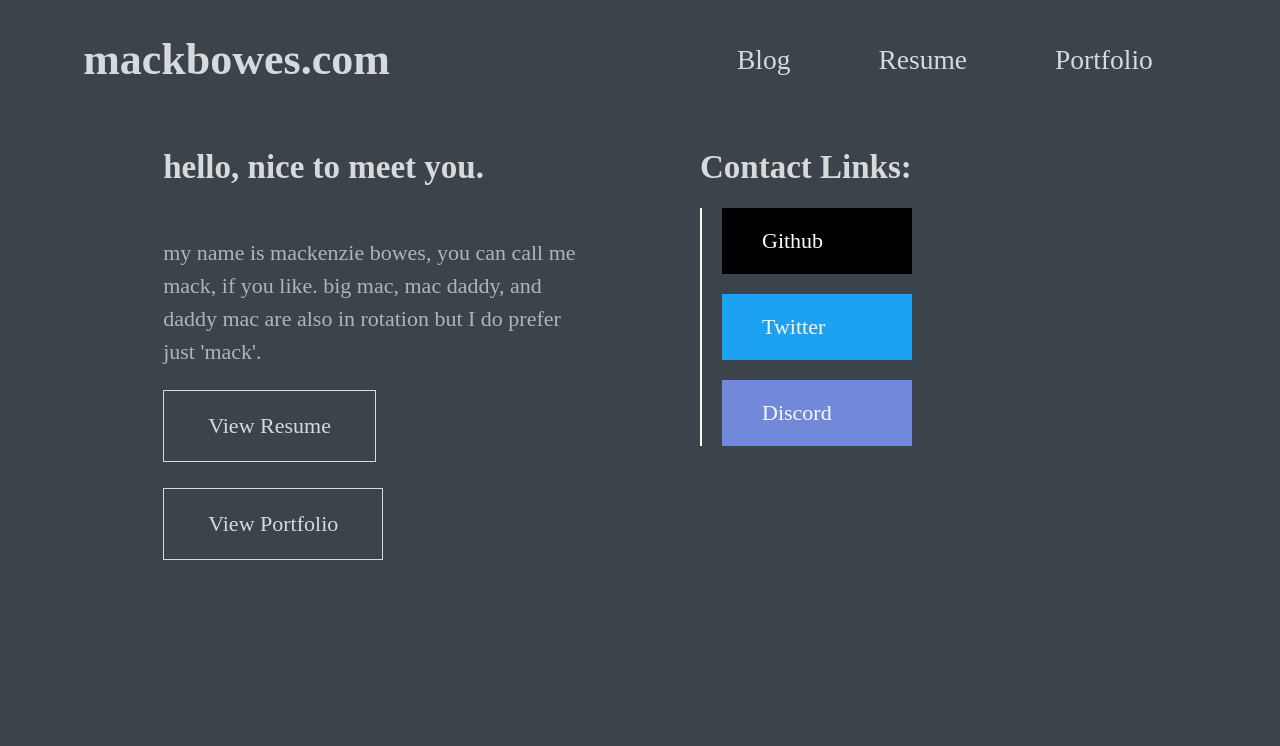
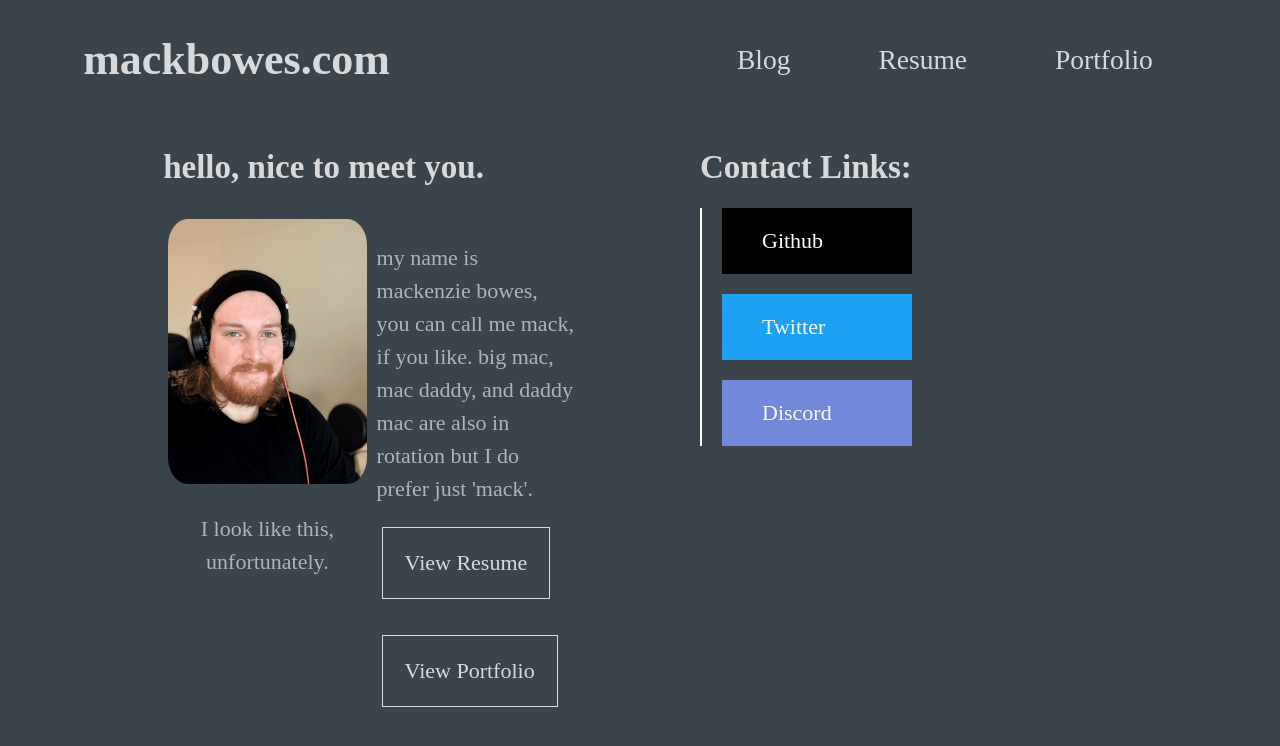
Before and after one commit to mackbowes/mackbowes.com, a Next.js app: page / in a window 1280 px wide. Shown: the top 746 px of the page. Built offline with nearby package versions, Linux system fonts and the light colour scheme; a web font is replaced by a local one.

Commit message:
Added photo of myself and link to Github in portfolio.

```diff
--- a/components/Button.js
+++ b/components/Button.js
@@ -3,7 +3,7 @@ import styles from './button.module.css';
 
 export default function Button(props) {
   return (
-    <div>
+    <div className={styles.buttonWrap}>
     <a className={styles.button} href={props.href}>{props.text}</a>
     </div>
   )
--- a/components/button.module.css
+++ b/components/button.module.css
@@ -3,6 +3,10 @@
   font-size: 1rem;
   color: var(--text);
   border: 1px solid var(--text);
-  padding: 1rem 2rem;
+  padding: 1rem;
   display: inline-block;
 }
+
+.buttonWrap {
+  align-self: center;
+}
--- a/components/portfoliocard.js
+++ b/components/portfoliocard.js
@@ -1,5 +1,6 @@
 import React from 'react'
 import styles from './portfoliocard.module.css'
+import Button from './Button.js';
 
 export default function PortfolioCard(props) {
   return(
@@ -10,6 +11,7 @@ export default function PortfolioCard(props) {
       <div>
       <h2 className={styles.cardTitle}>{props.title}</h2>
       <p className={styles.cardBody}>{props.body}</p>
+      <Button href="https://github.com/mackbowes/rsd" text="View on Github" />
       </div>
     </div>
   )
--- a/pages/index.js
+++ b/pages/index.js
@@ -1,5 +1,5 @@
 import Head from 'next/head'
-import Link from 'next/link'
+import Image from 'next/image'
 import Nav from '../components/nav'
 import Button from '../components/Button.js';
 import { motion } from "framer-motion"
@@ -17,10 +17,15 @@ export default function Home() {
         <section title="splash" className={styles.sectionWrapper}>
           <article className={styles.column}>
           <h3>hello, nice to meet you.</h3><br />
+          <div className={styles.bioWrap}>
+          <div className={styles.aviWrap}><Image src="/me.jpeg" width={750} height={1000} alt="MackBowes.jpg"/><p style={{textAlign: `center`}}>I look like this, unfortunately.</p></div>
+          <div style={{alignSelf: `center`, justifySelf: `start`, textAlign: `start`}}>
           <p>my name is mackenzie bowes, you can call me mack, if you like.
           big mac, mac daddy, and daddy mac are also in rotation but I do prefer just 'mack'.<br /></p>
-          <Link href='/resume'><Button href="/resume" text="View Resume"></Button></Link><br />
+          <Button href="/resume" text="View Resume"></Button><br />
           <Button href="/Portfolio" text="View Portfolio" />
+          </div>
+          </div>
           </article>
           <article className={styles.column} title="contactLinks">
           <h3>Contact Links:</h3>
--- a/styles/Home.module.css
+++ b/styles/Home.module.css
@@ -151,3 +151,20 @@ section[title="resume"].sectionWrapper {
   grid-template-columns: repeat(auto-fit, minmax(600px, 1fr));
 }
 }
+
+.aviWrap {
+  max-width: 250px;
+}
+
+.aviWrap img {
+  border-radius: 10%;
+}
+
+.bioWrap {
+  display: grid;
+  grid-template-columns: 1fr 1fr;
+}
+
+.bioWrap div {
+  margin: 5px;
+}
```
Also changed, not shown: public/me.jpeg (added).
